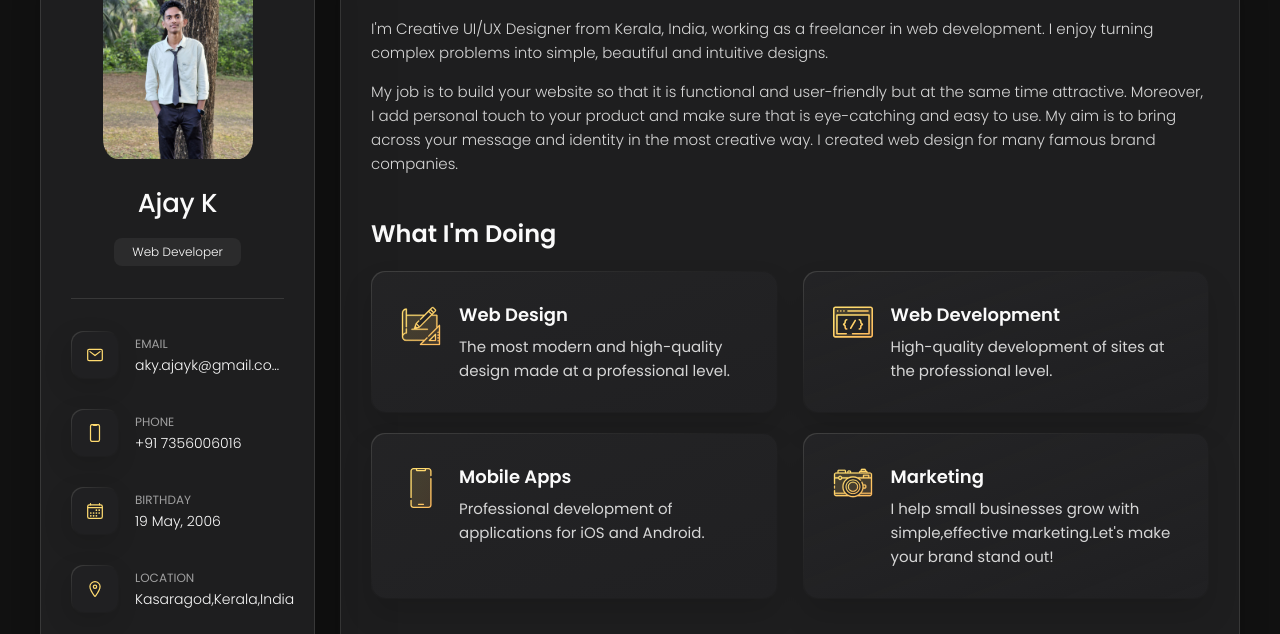
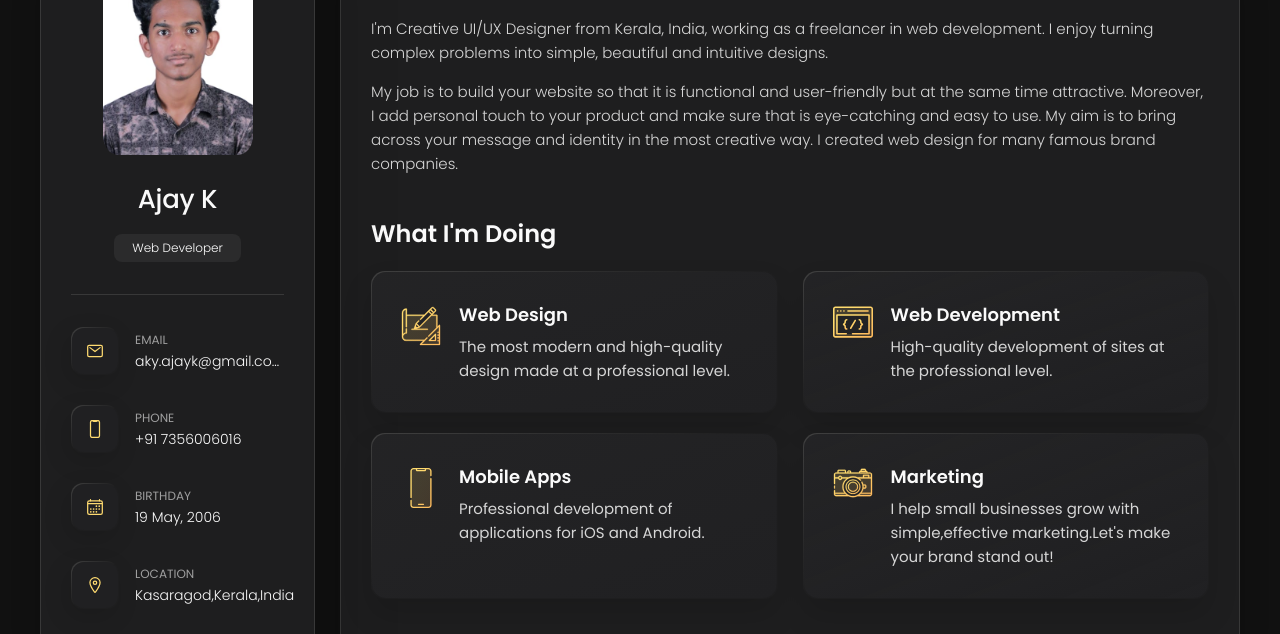
Before and after one commit to ajay-k-14/Portfolio, a plain HTML site: page index.html in a window 1280 px wide. Shown: the part 162-796 px from the top of the page. Drawn offline with nearby package versions, Linux system fonts and the light colour scheme.

Commit message:
Update index.html

```diff
--- a/index.html
+++ b/index.html
@@ -42,7 +42,7 @@
       <div class="sidebar-info">
 
         <figure class="avatar-box">
-          <img src="./assets/images/myphoto.jpg" alt="Ajay K">
+          <img src="./assets/images/ajay.jpg" alt="Ajay K">
         </figure>
 
         <div class="info-content">
```
